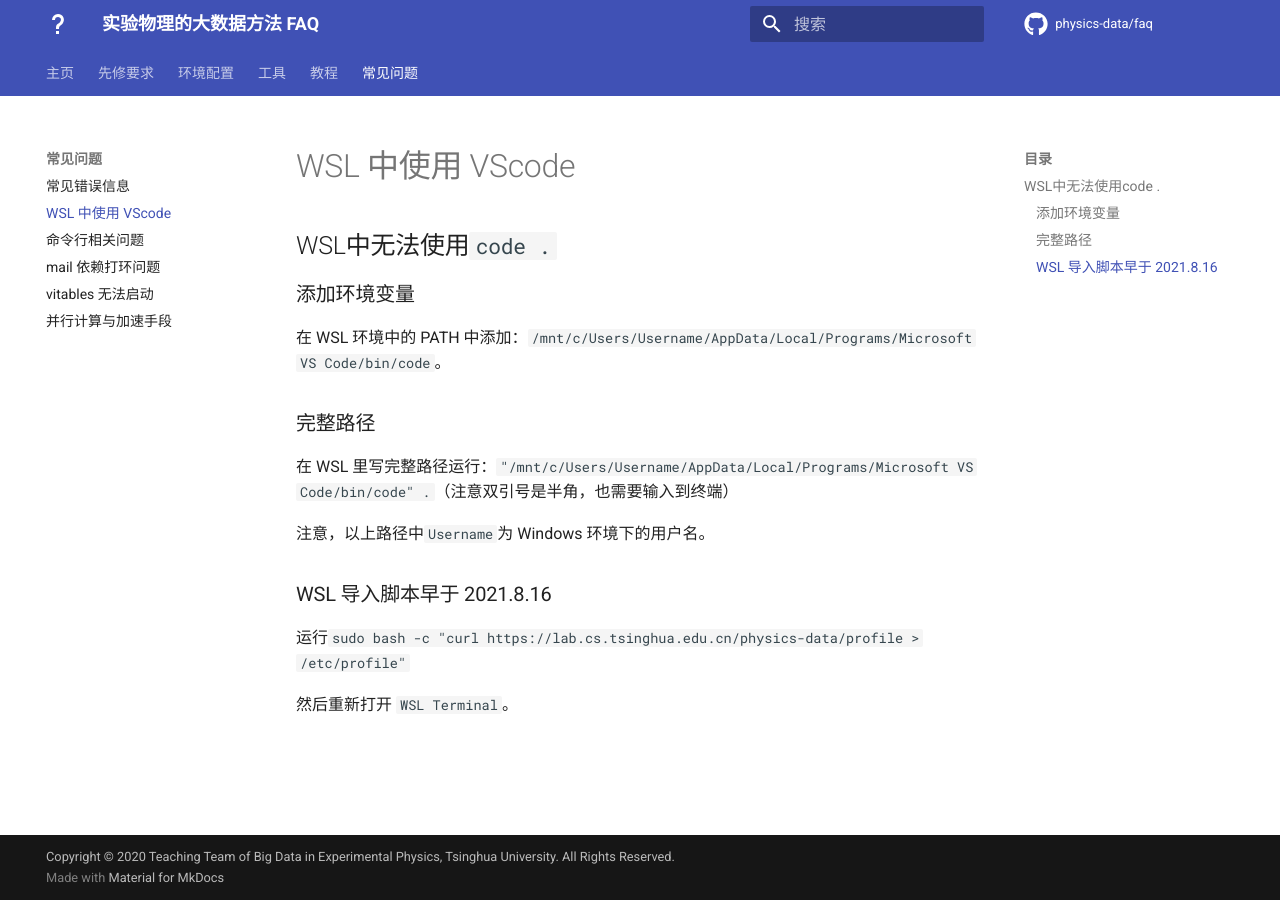
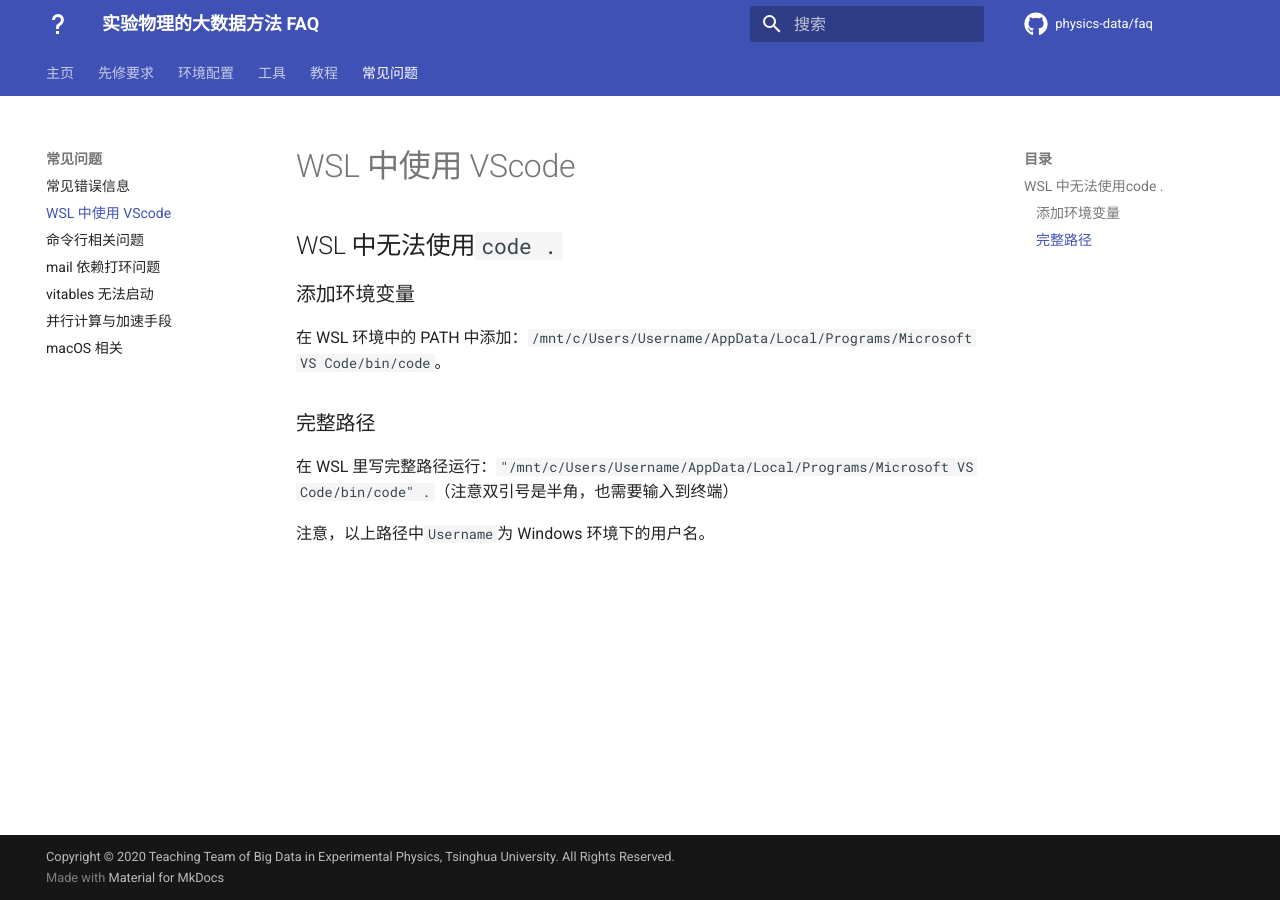
Before and after one commit to physics-data/faq, an MkDocs documentation site: the page built from docs/misc/code.md, in a window 1280 px wide. Built offline with MkDocs 1.6.1 and Material for MkDocs 9.7.7, drawn with Linux system fonts in a browser that asks for light colours; comment, search, counter and statistics services are not loaded.

Commit message:
Move mac related to separate file

```diff
--- a/docs/misc/code.md
+++ b/docs/misc/code.md
@@ -1,4 +1,4 @@
-## WSL中无法使用`code .`
+## WSL 中无法使用`code .`
 
 ### 添加环境变量
 
@@ -9,9 +9,3 @@
 在 WSL 里写完整路径运行：`"/mnt/c/Users/Username/AppData/Local/Programs/Microsoft VS Code/bin/code" .`（注意双引号是半角，也需要输入到终端）
 
 注意，以上路径中`Username`为 Windows 环境下的用户名。
-
-### WSL 导入脚本早于 2021.8.16
-
-运行`sudo bash -c "curl https://lab.cs.tsinghua.edu.cn/physics-data/profile > /etc/profile"`
-
-然后重新打开 `WSL Terminal`。
--- a/mkdocs.yml
+++ b/mkdocs.yml
@@ -40,8 +40,9 @@ nav:
     - WSL 中使用 VScode: misc/code.md
     - 命令行相关问题: misc/command.md
     - mail 依赖打环问题: misc/mail.md
-    - vitables 无法启动: misc/viewer.md
+    - vitables 无法启动: misc/vitables.md
     - 并行计算与加速手段: misc/parallel-accel.md
+    - macOS 相关: misc/mac.md
 
 plugins:
   - search
```
Also changed, not shown: docs/misc/command.md (deleted, +0 -30 lines), docs/misc/error.md (+3 -3 lines), docs/misc/mac.md (added, +30 -0 lines), docs/misc/vitables.md (renamed from docs/misc/viewer.md).
